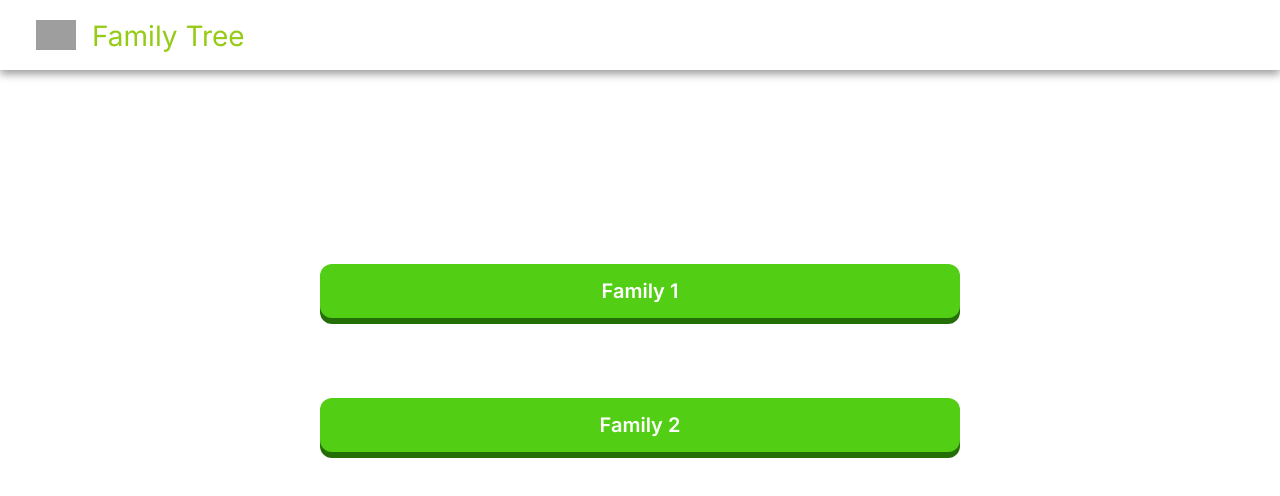
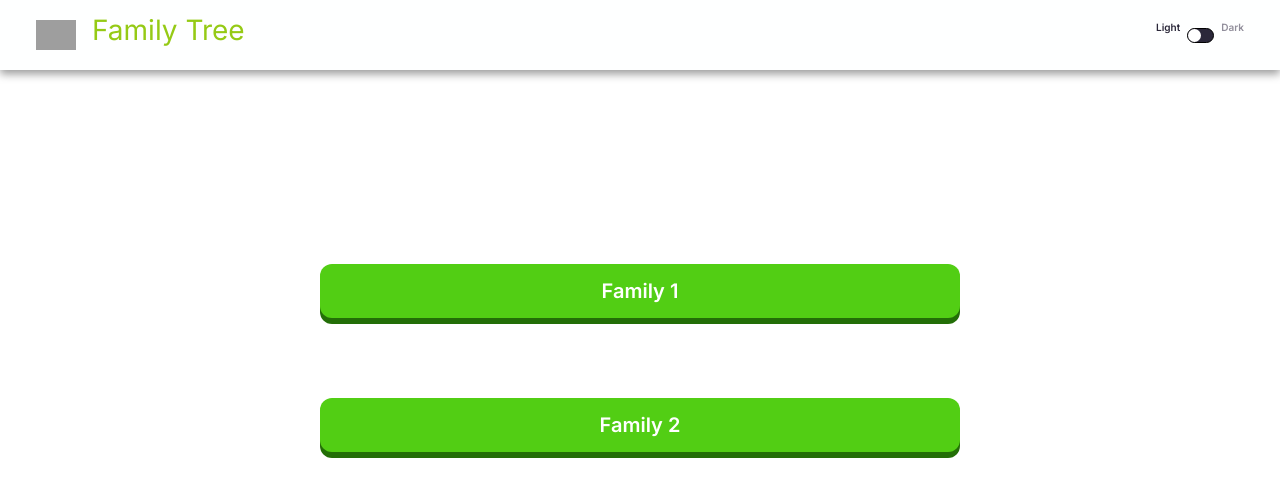
Before and after one commit to milankj/family-tree-frontend, a React (Vite) app: page / in a window 1280 px wide. Shown: the top 496 px of the page. Built offline with nearby package versions, Linux system fonts and the light colour scheme; grey boxes are pictures that could not be loaded.

Commit message:
darkmode

```diff
--- a/src/App.css
+++ b/src/App.css
@@ -1,8 +1,15 @@
-body {
+body{
   font-family: 'Inter', sans-serif;
+}
+.body-dark{
+  font-family: 'Inter', sans-serif;
+  background-color: #282D35;
 }
 
 * {
   margin: 0px;
   padding: 0px;
 }
+.ok{
+  background-color:black;
+}
--- a/src/App.jsx
+++ b/src/App.jsx
@@ -2,21 +2,25 @@ import { useState } from 'react'
 import './App.css'
 import Nav from './Nav/Nav'
 import Home from './Home/Home'
-import Family1 from './Family1/Family1'
+import Family1 from './Karimbil/Family1'
 import Family2 from './Family2/Family2'
 import {BrowserRouter as Router,Routes,Route} from 'react-router-dom'
 function App() {
 
   //body src='https://png.pngtree.com/png-vector/20220621/ourmid/pngtree-family-tree-logo-template-vector-illustration-png-image_5224716.png'
+    const [darkMode,setDarkMode] = useState(false)
+    function toggleDarkMode(){
+      setDarkMode(prevMode=>!prevMode)
+    }
   return (
     <Router>
     <div className="App">
-      <Nav />
-      <Routes>
-      <Route path='/' element={<Home/>}/>
-      <Route path='/family1' element={<Family1/>}/>
-      <Route path='/family2' element={<Family2/>}/>
-      </Routes>
+      <Nav darkMode={darkMode} toggleDarkMode={toggleDarkMode}/>
+        <Routes>
+            <Route path='/' element={<Home/>}/>
+            <Route path='/family1' element={<Family1/>}/>
+            <Route path='/family2' element={<Family2/>}/>
+        </Routes>
     </div>
     </Router>
   )
--- a/src/Home/Home.css
+++ b/src/Home/Home.css
@@ -8,8 +8,10 @@
         margin: auto;
 } */
 
-.home-page{
+main{
     margin-top: 25vh;
+    position: relative;
+
 }
 .pushable {
     width: 50%;
--- a/src/Home/Home.jsx
+++ b/src/Home/Home.jsx
@@ -3,7 +3,7 @@ import {Link} from 'react-router-dom'
 import './Home.css'
 function Home() {
   return (
-    <div className='home-page'>
+    <main className='home-page'>
       <Link
         className="home-page-link"
         to="/family1">
@@ -24,7 +24,7 @@ function Home() {
               Family 2</span>
         </button>
       </Link>
-    </div>
+    </main>
   )
 }
 
--- a/src/Nav/Nav.css
+++ b/src/Nav/Nav.css
@@ -1,12 +1,95 @@
-.nav {
+nav{
     height: 70px;
     display: flex;
     padding: 20px 36px;
     box-shadow: 0px 3.98256px 8.4564px rgba(0, 0, 0, 0.4);
     color: #95ca15;
+    background-color: #feffff;
+    z-index: 1;
+    align-items: center;
+}
+
+nav.dark{
+
+    box-shadow: 0px 3.98256px 8.4564px rgba(138, 244, 85, 0.4);
+    background-color: #282D35;
+
+}
+
+nav.dark .toggler--light {
+    color: #FFFFFF;
+}
+
+nav.dark .toggler--dark {
+    color: #FFFFFF;
 }
 
 .nav--logo {
     max-height: 100%;
     margin-right: 1rem;
 }
+
+.nav--text {
+    margin-right: auto;
+}
+
+.toggler {
+    display: flex;
+    align-items: center;
+}
+
+.toggler p {
+    font-size: 0.625rem;
+    font-weight: 600;
+}
+
+.toggler--slider {
+    width: 25px;
+    height: 13px;
+    background-color: #2B283A;
+    border-radius: 2rem;
+    margin-inline: 7px;
+    cursor: pointer;
+    display: flex;
+    justify-content: flex-start;
+    align-items: center;
+    border: 1px solid black;
+    box-sizing: content-box;
+}
+
+nav.dark .toggler--slider {
+    border-color: white;
+    background-color: #F5F5F5;
+
+}
+
+.toggler--slider--circle {
+    height: 13px;
+    width: 13px;
+    background-color: white;
+    border-radius: 50%;
+}
+
+nav.dark .toggler--slider--circle {
+    background-color: black;
+}
+
+.toggler--light {
+    color: #2B283A;
+}
+
+nav.dark .toggler--light {
+    color: #918E9B;
+}
+
+.toggler--dark {
+    color: #918E9B;
+}
+
+nav.dark .toggler-dark {
+    color: #FFFFFF;
+}
+
+nav.dark .toggler--slider {
+    justify-content: flex-end;
+}
--- a/src/Nav/Nav.jsx
+++ b/src/Nav/Nav.jsx
@@ -1,15 +1,28 @@
 import React,{useState} from 'react'
 import './Nav.css'
 
-function Nav() {
+function Nav(props) {
+    console.log('darkmode :',props.darkMode)
     return (
-        <div className='nav'>
+        <nav className={props.darkMode ? "dark": ""}>
             <img
                 className='nav--logo'
                 src="https://png.pngtree.com/template/20190214/ourmid/pngtree-family-tree-symbol-icon-logo-design-template-illustration-image_55356.jpg"
                  alt='logo'/>
-            <h3>Family Tree</h3>
-        </div>
+            <h3 className='nav--text'>Family Tree</h3>
+            <div
+                className="toggler"
+            >
+                <p className="toggler--light">Light</p>
+                <div
+                    className="toggler--slider"
+                    onClick={props.toggleDarkMode}
+                >
+                    <div className="toggler--slider--circle"></div>
+                </div>
+                <p className="toggler--dark">Dark</p>
+            </div>
+        </nav>
     )
 }
 
```
Also changed, not shown: src/Karimbil/Family1.jsx (renamed from src/Family1/Family1.jsx).
